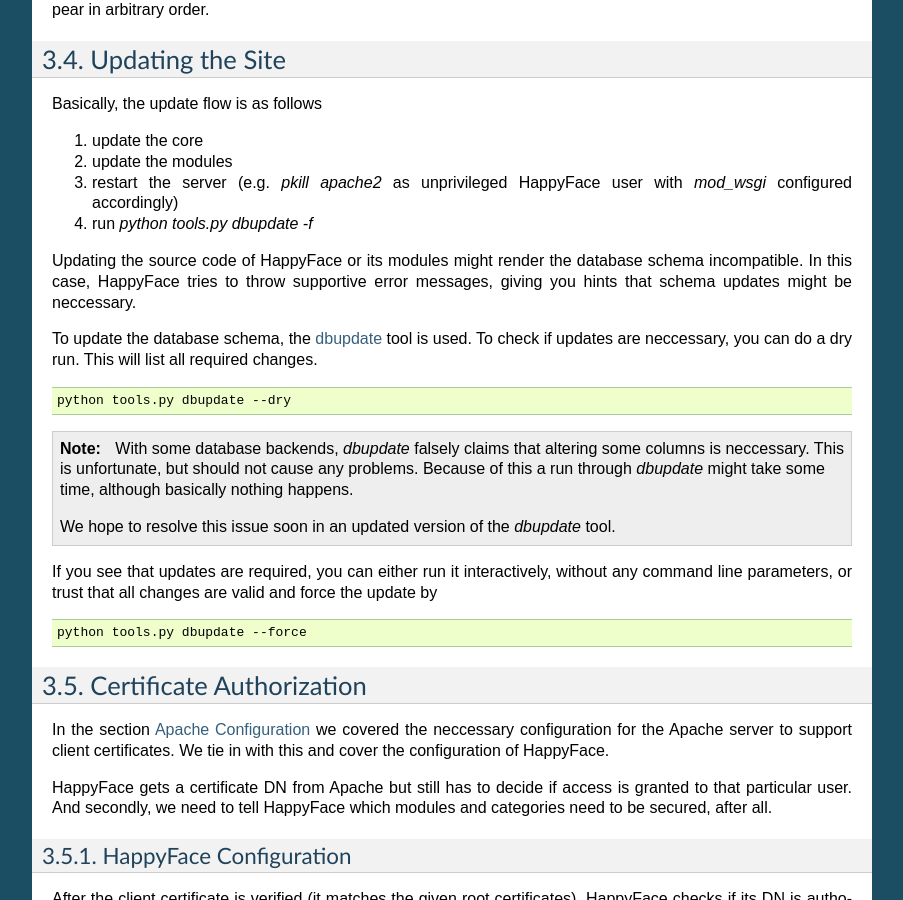
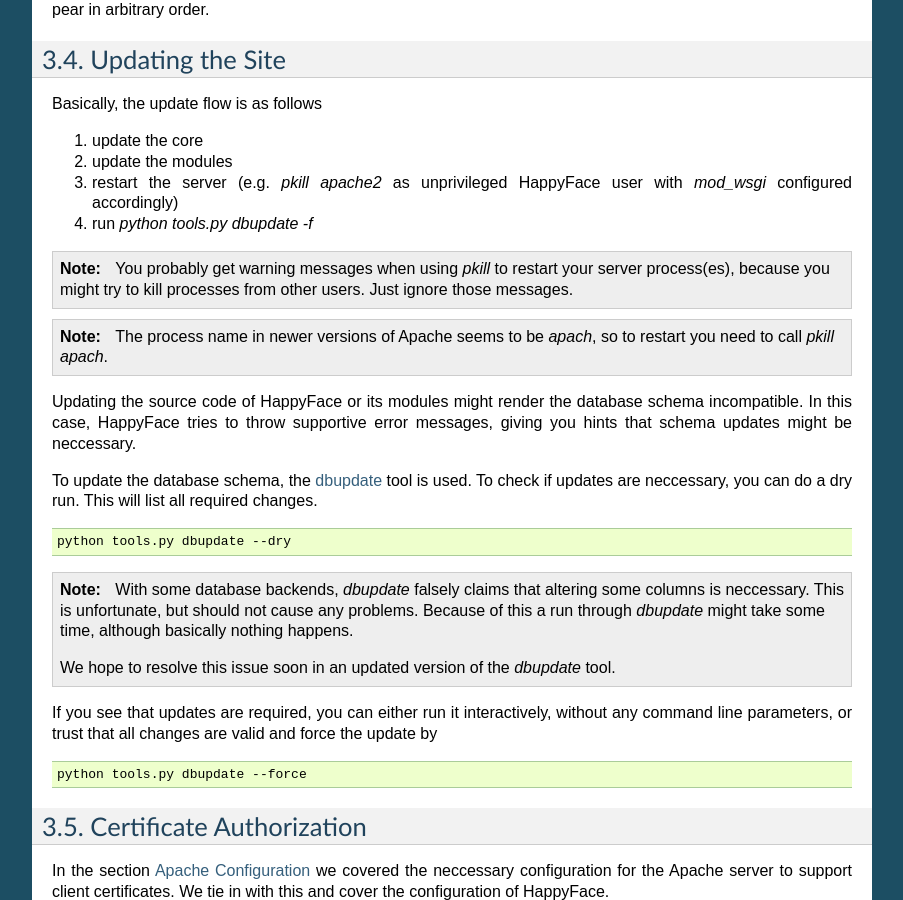
Before and after one commit to HappyFaceMonitoring/HappyFace3, a Sphinx documentation site: the page built from docs/configuration.rst, in a window 1280 px wide and 900 px high, scrolled down 4721 px. Shown: the whole window, without its empty margins (198-1101 px from the left). Built offline with Sphinx 7.4.7, drawn with Linux system fonts in a browser that asks for light colours.

Commit message:
Added notice about changed Apache process name in docs.
git-svn-id: https://ekptrac.physik.uni-karlsruhe.de/svn/HappyFace/branches/v3.0@920 5ec1a27d-59bc-451c-a1e5-77859e3e35f3

```diff
--- a/docs/configuration.rst
+++ b/docs/configuration.rst
@@ -214,6 +214,14 @@ Basically, the update flow is as follows
 
 4. run *python tools.py dbupdate -f*
 
+.. note::
+
+   You probably get warning messages when using *pkill* to restart your server process(es), because you might try to kill processes from other users. Just ignore those messages.
+
+.. note::
+
+   The process name in newer versions of Apache seems to be *apach*, so to restart you need to call *pkill apach*.
+
 Updating the source code of HappyFace or its modules might render the database schema incompatible. In this case, HappyFace tries to throw supportive error messages, giving you hints that schema updates might be neccessary.
 
 To update the database schema, the :ref:`tool-dbupdate` tool is used. To check if updates are neccessary, you can do a dry run. This will list all required changes.
```
